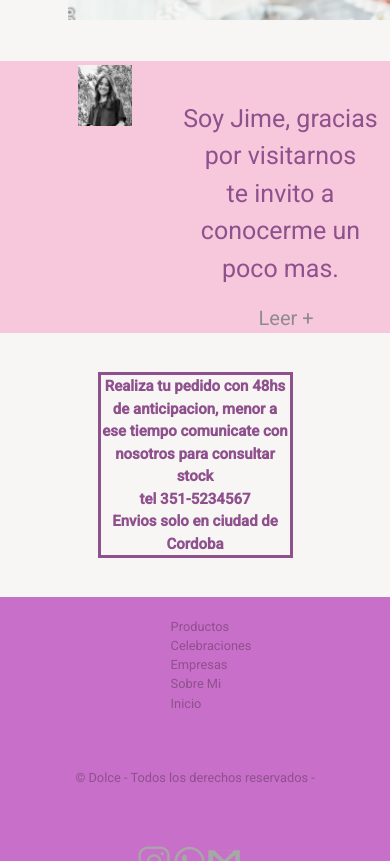
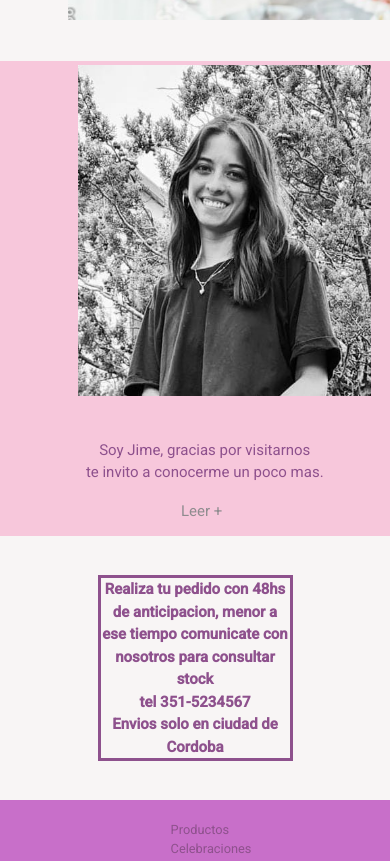
Before and after one commit to cftorres20/DolceSite, a website: page index.html in a window 390 px wide. Shown: the part 1121-1982 px from the top of the page. Drawn offline with nearby package versions, Linux system fonts and the light colour scheme.

Commit message:
media section index

```diff
--- a/scss/_mediaqueries.scss
+++ b/scss/_mediaqueries.scss
@@ -39,6 +39,33 @@
     }
 
     /*Index*/
+    .resena {
+        flex-direction: column;
+        align-items: center;
+    }
+
+    .creadora {
+        width: auto;
+        height: auto;
+    }
+
+
+    .presentacion {
+
+        p {
+            font-size: 15px;
+        }
+    }
+
+    .botonGral {
+
+        .boton {
+            margin-bottom: 10%;
+            font-size: 15px;
+        }
+    }
+
+
 
 
     /*Productos*/
```
Also changed, not shown: css/style.css.
